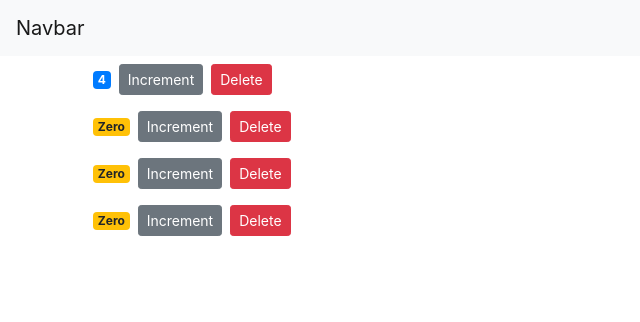
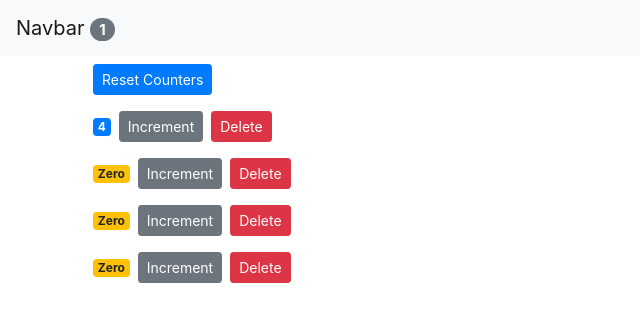
Before and after one commit to Hunain-Khalid/genLearning, a React (Create React App) app in the folder reactPractice/simple-buttons/: page / in a window 1280 px wide. Shown: the top 322 px of the page, without its empty margins (0-640 px from the left). Built offline with nearby package versions, Linux system fonts and the light colour scheme.

Commit message:
created multiple classes for components

```diff
--- a/reactPractice/simple-buttons/src/App.js
+++ b/reactPractice/simple-buttons/src/App.js
@@ -1,18 +1,58 @@
-import React from "react";
+import React, { Component } from "react";
 import logo from "./logo.svg";
 import NavBar from "./components/navbar";
 import Counters from "./components/counters";
 import "./App.css";
 
-function App() {
+class App extends Component {
+  state = {
+    counters: [
+      { id: 1, value: 4 },
+      { id: 2, value: 0 },
+      { id: 3, value: 0 },
+      { id: 4, value: 0 }
+    ]
+  };
+
+  handleDelete = counterId => {
+    const counters = this.state.counters.filter(c => c.id !== counterId);
+    this.setState({ counters });
+  };
+
+  handleIncrement = counter => {
+    console.log(counter);
+    const counters = [...this.state.counters];
+    const index = counters.indexOf(counter);
+    counters[index] = { ...counter };
+    counters[index].value++;
+    this.setState({ counters });
+  };
+
+  handleReset = () => {
+    const counters = this.state.counters.map(c => {
+      c.value = 0;
+      return c;
+    });
+    this.setState({ counters });
+  };
+
+  render() {
     return (
       <React.Fragment>
-      <NavBar />
+        <NavBar
+          totalCounters={this.state.counters.filter(c => c.value > 0).length}
+        />
         <main className="container">
-        <Counters />
+          <Counters
+            counters={this.state.counters}
+            onReset={this.handleReset}
+            onDelete={this.handleDelete}
+            onIncrement={this.handleIncrement}
+          />
         </main>
       </React.Fragment>
     );
   }
+}
 
 export default App;
--- a/reactPractice/simple-buttons/src/components/counters.jsx
+++ b/reactPractice/simple-buttons/src/components/counters.jsx
@@ -1,37 +1,20 @@
 import React, { Component } from "react";
 import Counter from "./counter";
 class Counters extends Component {
-  state = {
-    counters: [
-      { id: 1, value: 4 },
-      { id: 2, value: 0 },
-      { id: 3, value: 0 },
-      { id: 4, value: 0 }
-    ]
-  };
-
-  handleDelete = counterId => {
-    const counters = this.state.counters.filter(c => c.id !== counterId);
-    this.setState({ counters });
-  };
-
-  handleIncrement = counter => {
-    console.log(counter);
-    const counters = [...this.state.counters];
-    const index = counters.indexOf(counter);
-    counters[index] = { ...counter };
-    counters[index].value++;
-    this.setState({ counters });
-  };
-
   render() {
     return (
       <div>
-        {this.state.counters.map(counter => (
+        <button
+          onClick={this.props.onReset}
+          className="btn btn-primary btn-sm m-2"
+        >
+          Reset Counters
+        </button>
+        {this.props.counters.map(counter => (
           <Counter
             key={counter.id}
-            onDelete={this.handleDelete}
-            onIncrement={this.handleIncrement}
+            onDelete={this.props.onDelete}
+            onIncrement={this.props.onIncrement}
             counter={counter}
           />
         ))}
--- a/reactPractice/simple-buttons/src/components/navbar.jsx
+++ b/reactPractice/simple-buttons/src/components/navbar.jsx
@@ -5,7 +5,10 @@
     return (
       <nav className="navbar navbar-light bg-light">
         <a className="navbar-brand" href="#">
-          Navbar
+          Navbar{" "}
+          <span className="badge badge-pill badge-secondary">
+            {this.props.totalCounters}
+          </span>
         </a>
       </nav>
     );
```
Lines whose indentation alone changed are shown as unchanged.
